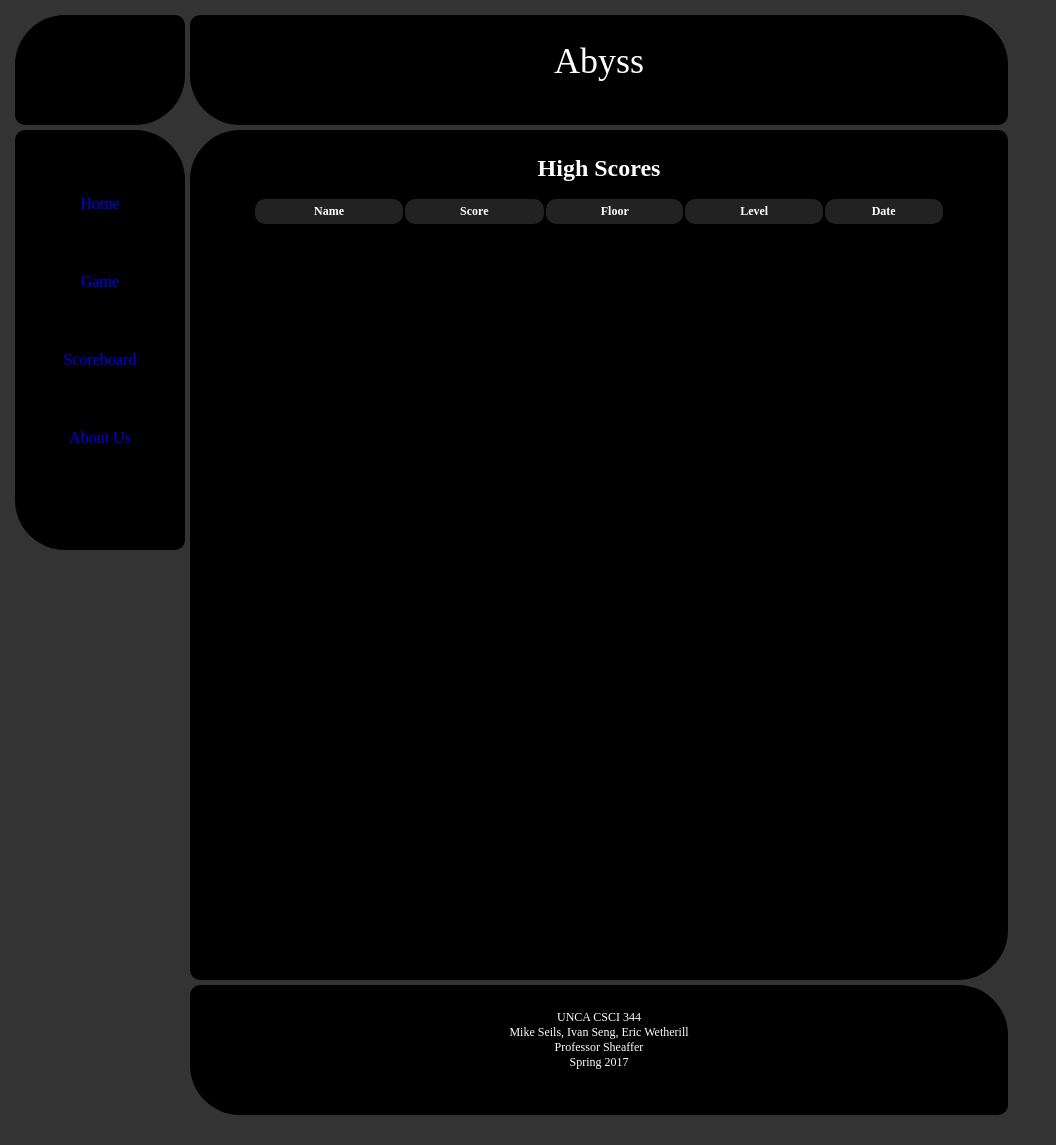
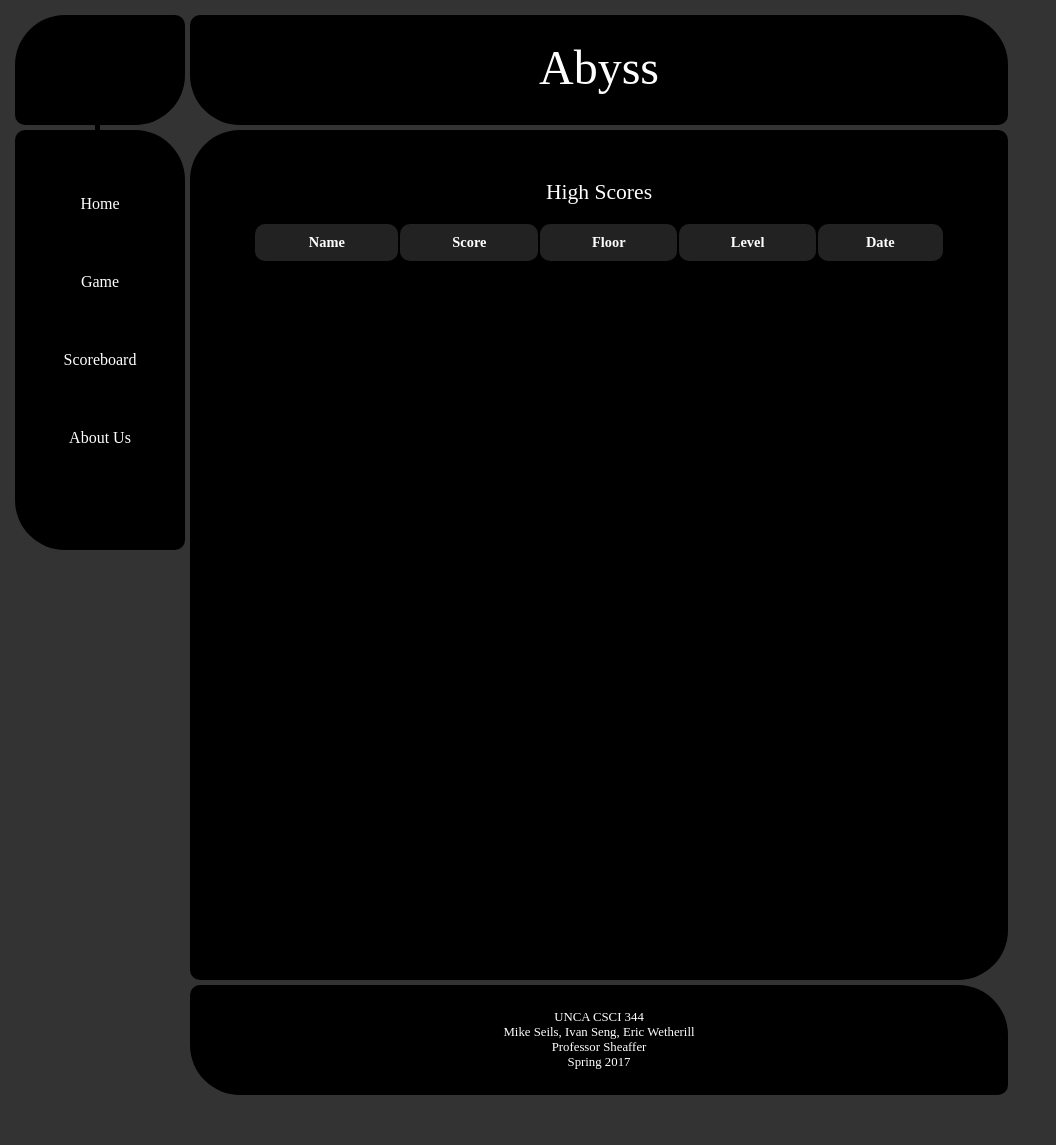
Before and after one commit to ewetheri/CSCI344TermProject, a website: page scoreboard.html in a window 1280 px wide. Shown: the whole page, without its empty margins (0-1056 px from the left). Before the commit the page ends 1120 px from the top, so only its background shows below. Drawn offline with nearby package versions, Linux system fonts and the light colour scheme; no server answers.

Commit message:
Update main.css

```diff
--- a/main.css
+++ b/main.css
@@ -7,6 +7,7 @@
 
 body {
     background-color: #333333;
+    z-index: -1000000;
 }
 
 @keyframes mouseover {
@@ -20,16 +21,17 @@ body {
 }
 
 #corner {
+    background-color: #000000;
     display: inline-block;
     width: 170px;
     height: 110px;
     margin: 15px 5px 5px 15px;
     border-radius: 50px 10px;
-    background-color: #000000;
     animation: mouseoff 2s ease-out 0s;
+    z-index: 10;
 }
 
-div:hover:not(#wrapper):not(#header) {
+div:hover:not(#wrapper):not(#header):not(#cover):not(#line) {
     background-color:#222222;
     animation: mouseover 2s ease-out 0s;
 }
@@ -37,9 +39,11 @@ div:hover:not(#wrapper):not(#header) {
 #header {
     height: 130px;
     margin: 0px;
+    background-color: inherit;
 }
 
 #title {
+    background-color: #000000;
     display: inline-block;
     position:absolute;
     min-width: 400px;
@@ -47,24 +51,45 @@ div:hover:not(#wrapper):not(#header) {
     height: 60px;
     margin: 15px auto 5px 0px;
     border-radius: 10px 50px;
-    background-color: #000000;
     color: #FFFFFF;
     text-align: center;
     padding: 25px;
-    font-size: 36px;
+    font-size: 3em;
     animation: mouseoff 2s ease-out 0s;
+    z-index: 1;
+}
+
+#cover{
+    background-color: inherit;
+    height:15px;
+    position:absolute;
+    top:0px;
+    width:100%;
+    z-index: 10;
+}
+
+#line {
+    position: absolute;
+    height:1000px;
+    width:5px;
+    top:-1000px;
+    left:80px;
+    background-color:#000000;
+    z-index: -10000;
+
 }
 
 #navbar {
+    background-color: #000000;
     position: fixed;
     left: 15px;
     width: 150px;
     height: 400px;
     border-radius: 10px 50px;
-    background-color: #000000;
     color: #FFFFFF;
     padding: 10px;
     animation: mouseoff 2s ease-out 0s;
+    z-index: 1;
 }
 
 #navbar ul {
@@ -79,50 +104,64 @@ div:hover:not(#wrapper):not(#header) {
 }
 
 #main {
+    z-index: 10;
+    background-color: #000000;
     min-width: 400px;
     width: 60%;
     height: 800px;
     margin: 0px auto 5px 190px;
     border-radius: 50px 10px;
-    background-color: #000000;
     color: #FFFFFF;
     text-align: center;
     padding: 25px;
-    font-size: 12px;
+    font-size: .9em;
     animation: mouseoff 2s ease-out 0s;
 }
 
+h1 {
+    font-size:1.5em;
+    font-weight: normal;
+    text-align:center;
+    margin-top:25px;
+}
+
 #footer {
+    z-index: 10;
+    background-color: #000000;
     min-width: 400px;
     width: 60%;
-    height: 80px;
-    margin: 5px auto 5px 190px;
+    height: 60px;
+    margin: 5px auto 50px 190px;
     border-radius: 10px 50px;
-    background-color: #000000;
     color: #FFFFFF;
     text-align: center;
     padding: 25px;
-    font-size: 12px;
+    font-size: 0.8em;
     animation: mouseoff 2s ease-out 0s;
 }
 
-#scores {
+table {
     margin:auto;
     width: 90%;
 }
 
-#scores tr {
-    height: 25px;
-}
-
-#scores tr:nth-of-type(odd) {
+table tr:nth-of-type(odd) {
     background-color:#222222;
 }
 
-#scores tr:nth-of-type(even) {
+table tr:nth-of-type(even) {
     background-color:#000000;
 }
 
-#scores th, td {
+table th, td {
     border-radius: 10px;
+    padding: 10px;
 }
+
+a {
+    color: #ffffff;
+}
+
+a:hover {
+    color: #777777;
+}
```
